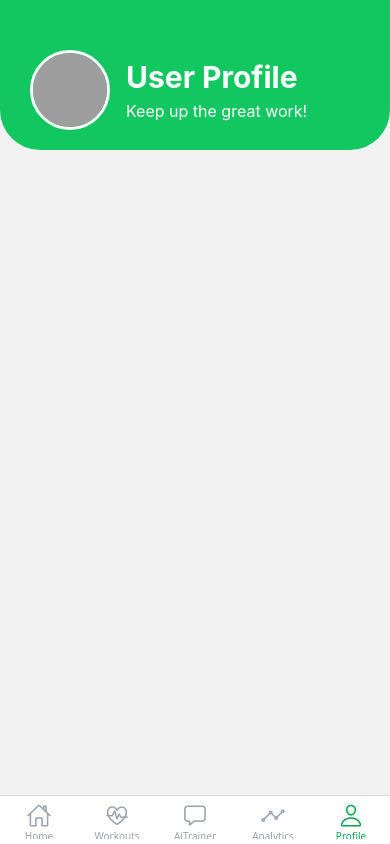
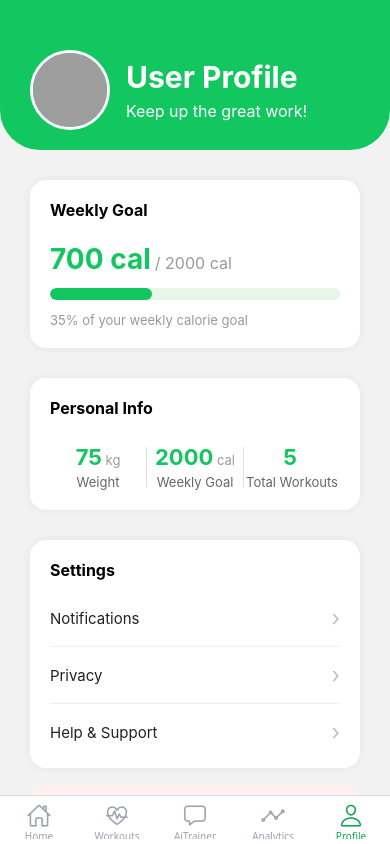
Before and after one commit to IvanTsve/fit-native-cardio, a React Native app: screen /Profile in a window 390 px wide. Built offline with nearby package versions, Linux system fonts and the light colour scheme; grey boxes are pictures that could not be loaded.

Commit message:
Update Index.jsx

```diff
--- a/src/components/Profile/Index.jsx
+++ b/src/components/Profile/Index.jsx
@@ -1,11 +1,24 @@
 import React from 'react';
-import { View, Text } from 'react-native';
+import { View, ScrollView } from 'react-native';
 import Greetings from '@/components/Common/Greetings';
+import WeeklyGoal from '@/components/Profile/WeeklyGoal';
+import PersonalInfo from '@/components/Profile/PersonalInfo';
+import Settings from '@/components/Profile/Settings';
+import { commonStyles } from '@/styles/Common';
 
 export default function Index() {
+  const handleLogout = () => {
+    console.log('Logout');
+  };
+
   return (
-    <View>
+    <ScrollView>
       <Greetings title="User Profile" subtitle="Keep up the great work!" showAvatar />
-    </View>
+      <View style={[commonStyles.mainContainer, { paddingTop: 30, paddingBottom: 40 }]}>
+        <WeeklyGoal current={700} goal={2000} />
+        <PersonalInfo weight={75} weeklyGoal={2000} totalWorkouts={5} />
+        <Settings onLogout={handleLogout} />
+      </View>
+    </ScrollView>
   );
 }
```
